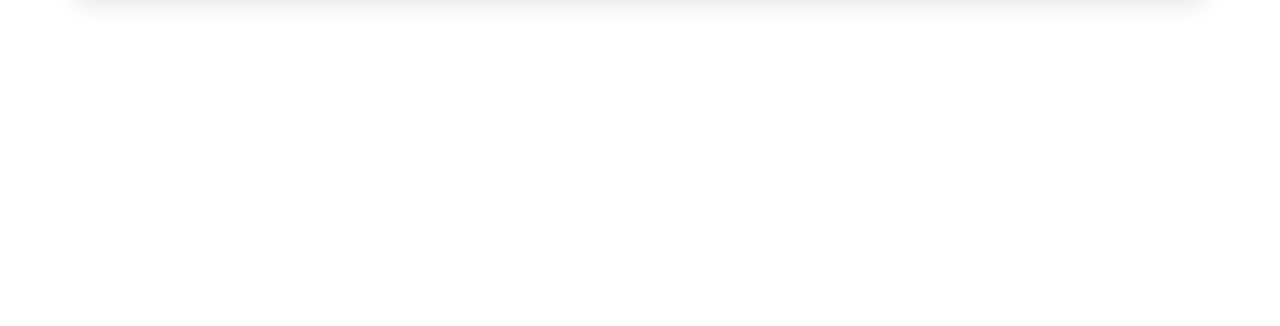
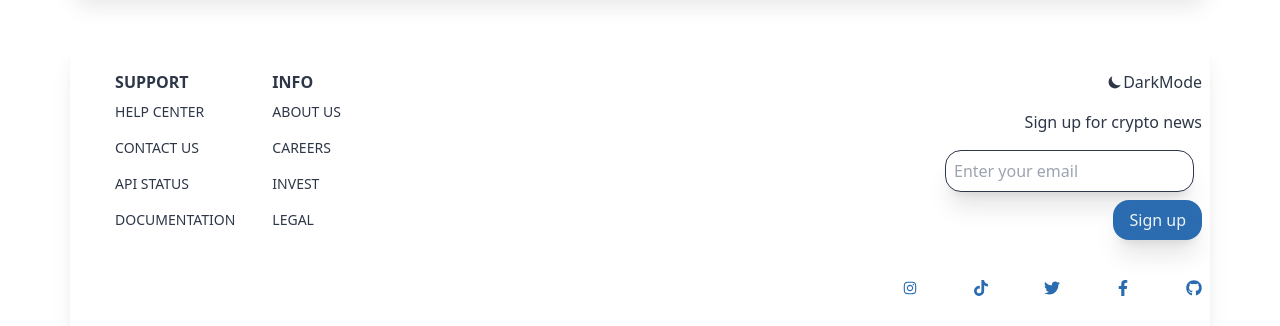
Before and after one commit to Danea-Gabriel/crypto-bay, a React (Vite) app: page /coin/1 in a window 1280 px wide. Shown: the part 626-952 px from the top of the page. Before the commit the page ends 800 px from the top, so only its background shows below. Built offline with nearby package versions, Linux system fonts and the light colour scheme; no server answers.

Commit message:
footer done

```diff
--- a/src/App.jsx
+++ b/src/App.jsx
@@ -8,6 +8,7 @@
 import axios from "axios";
 import { useEffect, useState } from "react";
 import CoinPage from "./routes/CoinPage";
+import Footer from "./components/Footer";
 
 function App() {
   const [coins, setCoins] = useState([]);
@@ -36,6 +37,7 @@
           <Route path=":coinId" />
         </Route>
       </Routes>
+      <Footer />
     </ThemeProvider>
   );
 }
--- /dev/null
+++ b/src/components/Footer.jsx
@@ -0,0 +1,66 @@
+import { AiOutlineInstagram } from "react-icons/ai";
+import { FaFacebookF, FaGithub, FaTiktok, FaTwitter } from "react-icons/fa";
+import { ToggleTheme } from "./ToggleTheme";
+
+const Footer = () => {
+  return (
+    <div className="rounded-div mt-8 pt-8 text-primary">
+      <div className="grid md:grid-cols-2">
+        <div className="flex justify-evenly w-full md:max-w-[300px] uppercase">
+          <div>
+            <h2 className="font-bold">Support</h2>
+            <ul>
+              <li className="text-sm py-2">Help Center</li>
+              <li className="text-sm py-2">Contact Us</li>
+              <li className="text-sm py-2">API Status</li>
+              <li className="text-sm py-2">Documentation</li>
+            </ul>
+          </div>
+          <div>
+            <h2 className="font-bold">Info</h2>
+            <ul>
+              <li className="text-sm py-2">About Us</li>
+              <li className="text-sm py-2">Careers</li>
+              <li className="text-sm py-2">Invest</li>
+              <li className="text-sm py-2">Legal</li>
+            </ul>
+          </div>
+        </div>
+        <div className="text-right">
+          <div className="w-full flex justify-end">
+            <div className="w-full md:w-[300px] py-4 relative">
+              <div className="flex justify-center md:justify-end py-4 md:py-0 md:pb-4 mt-[-1rem]">
+                <ToggleTheme />
+              </div>
+              <p className="text-center md:text-right">
+                Sign up for crypto news
+              </p>
+              <div className="py-4">
+                <form>
+                  <input
+                    className="bg-primary border border-input p-2 mr-2 w-full shadow-xl rounded-2xl md:w-auto"
+                    type="email"
+                    placeholder="Enter your email"
+                  />
+                  <button className="bg-button text-btnText px-4 p-2 w-full rounded-2xl shadow-xl hover:shadow-2xl md:w-auto my-2">
+                    Sign up
+                  </button>
+                </form>
+              </div>
+              <div className="flex py-4 justify-between text-accent">
+                <AiOutlineInstagram />
+                <FaTiktok />
+                <FaTwitter />
+                <FaFacebookF />
+                <FaGithub />
+              </div>
+            </div>
+          </div>
+        </div>
+      </div>
+      <p className="text-center py-4">Powered by Coin Gecko</p>
+    </div>
+  );
+};
+
+export default Footer;
--- a/src/components/ToggleTheme.jsx
+++ b/src/components/ToggleTheme.jsx
@@ -1,4 +1,4 @@
-import React, { useContext } from "react";
+import { useContext } from "react";
 import { HiSun, HiMoon } from "react-icons/hi";
 import { ThemeContext } from "../context/ThemeContext";
 
--- a/src/routes/Home.jsx
+++ b/src/routes/Home.jsx
@@ -1,4 +1,3 @@
-import React from "react";
 import SearchInput from "../components/SearchInput";
 import TrendingCoins from "../components/TrendingCoins";
 
```
